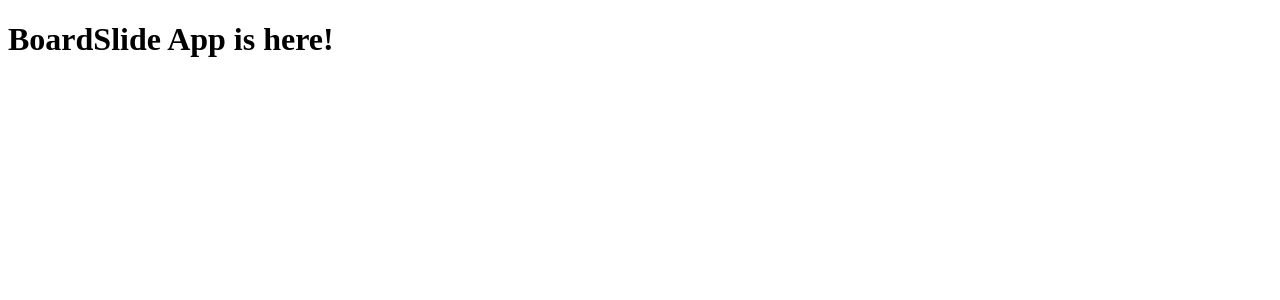
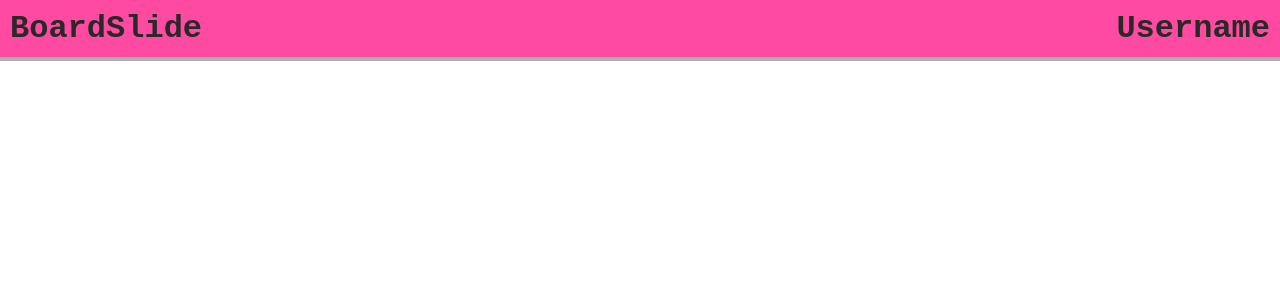
Before and after one commit to fimusial/boardslide-app, an Angular app: page / in a window 1280 px wide. Shown: the top 300 px of the page. Built offline with nearby package versions, Linux system fonts and the light colour scheme.

Commit message:
navbar + global styles init

```diff
--- a/src/app/app.component.html
+++ b/src/app/app.component.html
@@ -1 +1 @@
-<h1>BoardSlide App is here!</h1>
+<app-navbar></app-navbar>
--- a/src/app/app.module.ts
+++ b/src/app/app.module.ts
@@ -4,10 +4,12 @@
 import { FormsModule } from '@angular/forms';
 
 import { AppComponent } from './app.component';
+import { NavbarComponent } from './navbar/navbar.component';
 
 @NgModule({
   declarations: [
-    AppComponent
+    AppComponent,
+    NavbarComponent
   ],
   imports: [
     BrowserModule,
--- /dev/null
+++ b/src/app/navbar/navbar.component.css
@@ -0,0 +1,3 @@
+nav {
+    border-bottom: solid var(--secondary-color) 4px;
+}
--- /dev/null
+++ b/src/app/navbar/navbar.component.html
@@ -0,0 +1,4 @@
+<nav class="w100 p10 flex-row space-between bg-primary">
+ <h1 class="font-xx-large">BoardSlide</h1>
+ <h1 class="font-xx-large">Username</h1>
+</nav>
--- a/src/styles.css
+++ b/src/styles.css
@@ -1 +1,78 @@
-/* You can add global styles to this file, and also import other style files */
+/* defaults */
+* {
+    box-sizing: border-box;
+    margin: 0;
+    padding: 0;
+    overflow-wrap: break-word;
+    word-wrap: break-word;
+    word-break: break-word;
+}
+
+body {
+    min-width: 400px;
+}
+
+/* fonts */
+html, body {
+    font-family: Andale Mono, monospace;
+    font-size: large;
+}
+
+.font-x-large {
+    font-size: x-large;
+}
+
+.font-xx-large {
+    font-size: xx-large;
+}
+
+/* colors */
+:root {
+    --primary-color: #ff4aa2;
+    --secondary-color: #afafaf;
+    --text-color: #292929;
+}
+
+body {
+    color: var(--text-color);
+}
+
+.bg-primary {
+    background-color: var(--primary-color);
+}
+
+/* breakpoints */
+:root {
+    --mobile: 700px;
+}
+
+/* spacing */
+.w100 {
+    width: 100%;
+}
+
+.p10 {
+    padding: 10px;
+}
+
+/* flex */
+.flex-row {
+    display: flex;
+    flex-direction: row;
+}
+
+.flex-col {
+    display: flex;
+    flex-direction: column;
+}
+
+.space-between {
+    justify-content: space-between;
+}
+
+/* mobile */
+@media only screen and (max-width: 700px) {
+    body {
+        /* background-color: red; */
+    }
+}
```
Also changed, not shown: src/app/navbar/navbar.component.ts (added, +9 -0 lines).
